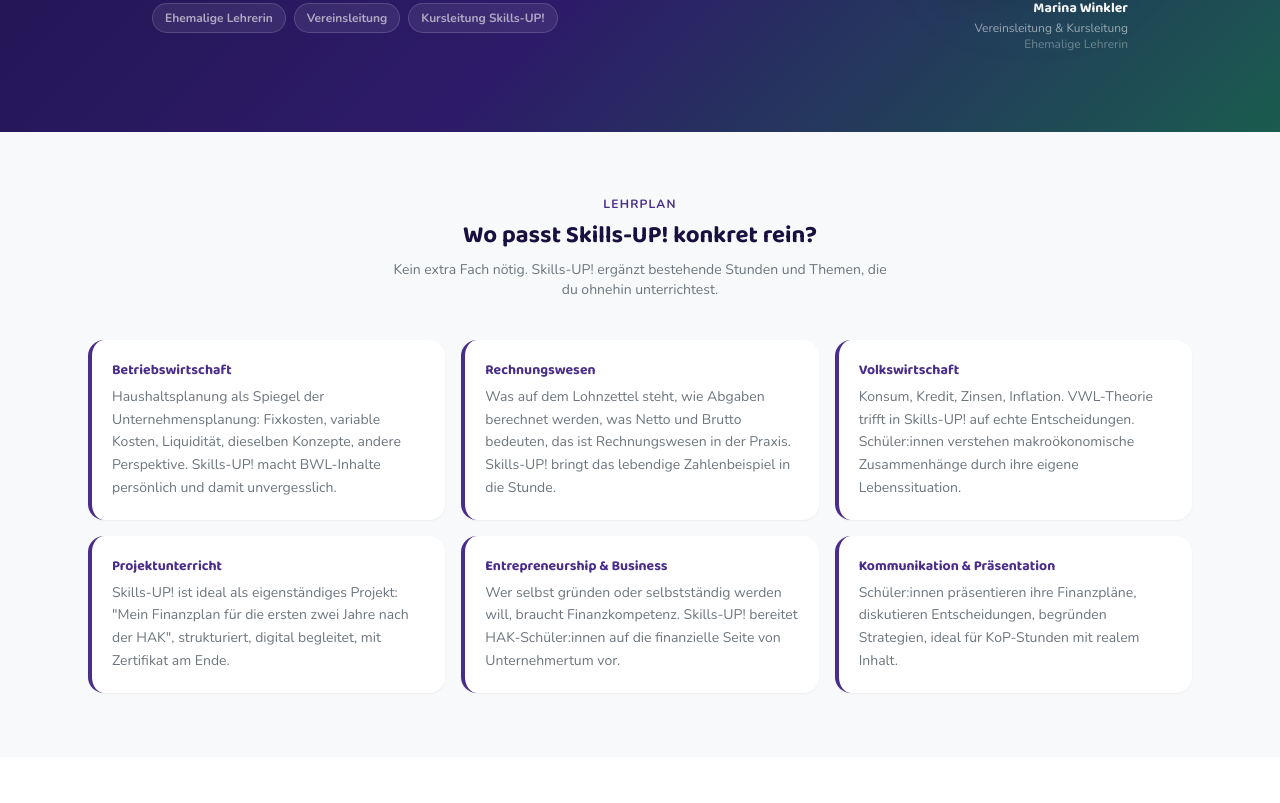
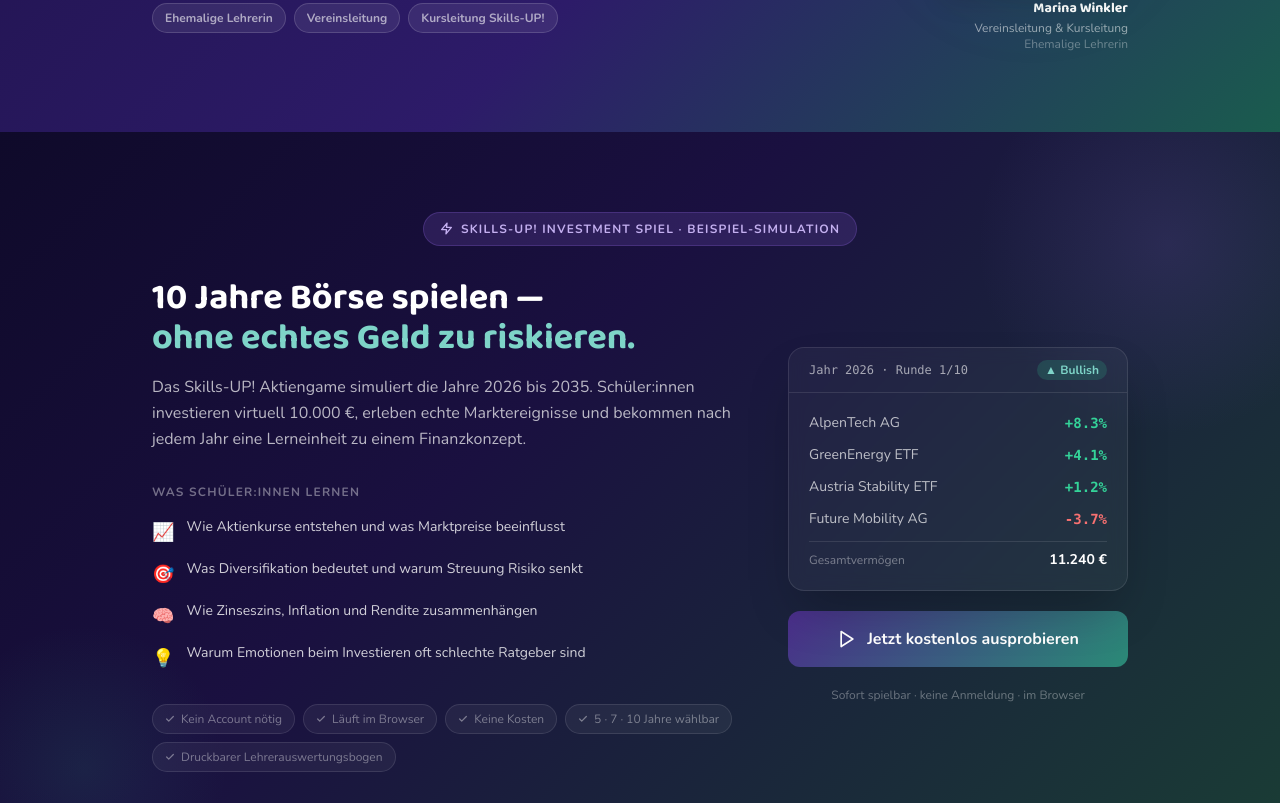
Before and after one commit to stefangeorgbauer84/digitale-zukunftsbildung, a Next.js app: page /schulen/hak in a window 1280 px wide. Shown: the part 5217-6020 px from the top of the page. Built offline with nearby package versions, Linux system fonts and the light colour scheme.

Commit message:
feat: Aktiengame CTA auf Startseite und allen Schulseiten

```diff
--- a/src/app/page.tsx
+++ b/src/app/page.tsx
@@ -7,6 +7,7 @@ import ContactForm from '@/components/ContactForm'
 import BackToTop from '@/components/BackToTop'
 import FaqAccordion from '@/components/FaqAccordion'
 import VideoSection from '@/components/VideoSection'
+import AktiengameCTA from '@/components/AktiengameCTA'
 
 export const metadata: Metadata = {
   title: 'Skills-UP! | Finanzbildung für Schulen in Österreich',
@@ -562,6 +563,11 @@ export default function HomePage() {
           ))}
         </div>
       </section>
+
+      {/* ══════════════════════════════════════════════════
+          AKTIENGAME CTA
+      ══════════════════════════════════════════════════ */}
+      <AktiengameCTA />
 
       {/* ══════════════════════════════════════════════════
           PLATFORM FEATURES
--- /dev/null
+++ b/src/components/AktiengameCTA.tsx
@@ -0,0 +1,131 @@
+'use client'
+
+import Link from 'next/link'
+
+const LERNZIELE = [
+  {
+    emoji: '📈',
+    text: 'Wie Aktienkurse entstehen und was Marktpreise beeinflusst',
+  },
+  {
+    emoji: '🎯',
+    text: 'Was Diversifikation bedeutet und warum Streuung Risiko senkt',
+  },
+  {
+    emoji: '🧠',
+    text: 'Wie Zinseszins, Inflation und Rendite zusammenhängen',
+  },
+  {
+    emoji: '💡',
+    text: 'Warum Emotionen beim Investieren oft schlechte Ratgeber sind',
+  },
+]
+
+export default function AktiengameCTA() {
+  return (
+    <section className="py-20 relative overflow-hidden" style={{ background: 'linear-gradient(135deg, #0f0a2a 0%, #1a1040 40%, #1a3d35 100%)' }}>
+      {/* Dekorative Orbs */}
+      <div className="absolute top-[-80px] right-[-80px] w-96 h-96 rounded-full pointer-events-none opacity-20"
+        style={{ background: 'radial-gradient(circle, #6b4db0 0%, transparent 70%)' }} />
+      <div className="absolute bottom-[-60px] left-[-60px] w-72 h-72 rounded-full pointer-events-none opacity-15"
+        style={{ background: 'radial-gradient(circle, #2A8A76 0%, transparent 70%)' }} />
+
+      <div className="relative z-10 max-w-5xl mx-auto px-6">
+        {/* Badge */}
+        <div className="flex justify-center mb-8">
+          <span className="inline-flex items-center gap-2 text-xs font-bold uppercase tracking-widest px-4 py-2 rounded-full border"
+            style={{ background: 'rgba(107,77,176,0.25)', color: '#c4b0f0', borderColor: 'rgba(107,77,176,0.4)' }}>
+            <svg width="13" height="13" viewBox="0 0 24 24" fill="none" stroke="currentColor" strokeWidth="2.5" strokeLinecap="round" strokeLinejoin="round">
+              <polygon points="13 2 3 14 12 14 11 22 21 10 12 10 13 2"/>
+            </svg>
+            Skills-UP! Investment Spiel · Beispiel-Simulation
+          </span>
+        </div>
+
+        <div className="grid md:grid-cols-[1fr_340px] gap-12 items-center">
+          {/* Left: Text & Lernziele */}
+          <div>
+            <h2 className="font-heading text-3xl md:text-4xl font-bold text-white mb-4 leading-tight">
+              10 Jahre Börse spielen —<br />
+              <span style={{ color: '#7ed4c8' }}>ohne echtes Geld zu riskieren.</span>
+            </h2>
+            <p className="text-white/70 text-base leading-relaxed mb-8">
+              Das Skills-UP! Aktiengame simuliert die Jahre 2026 bis 2035. Schüler:innen
+              investieren virtuell 10.000 €, erleben echte Marktereignisse und bekommen
+              nach jedem Jahr eine Lerneinheit zu einem Finanzkonzept.
+            </p>
+
+            <div className="space-y-3 mb-8">
+              <p className="text-xs font-bold uppercase tracking-widest text-white/40 mb-4">Was Schüler:innen lernen</p>
+              {LERNZIELE.map((z) => (
+                <div key={z.text} className="flex items-start gap-3">
+                  <span className="text-lg flex-shrink-0 mt-0.5">{z.emoji}</span>
+                  <span className="text-white/80 text-sm leading-relaxed">{z.text}</span>
+                </div>
+              ))}
+            </div>
+
+            <div className="flex flex-wrap gap-2 text-xs text-white/40">
+              {['Kein Account nötig', 'Läuft im Browser', 'Keine Kosten', '5 · 7 · 10 Jahre wählbar', 'Druckbarer Lehrerauswertungsbogen'].map((t) => (
+                <span key={t} className="flex items-center gap-1.5 px-3 py-1.5 rounded-full border border-white/10"
+                  style={{ background: 'rgba(255,255,255,0.05)' }}>
+                  <svg width="10" height="10" viewBox="0 0 24 24" fill="none" stroke="currentColor" strokeWidth="3" strokeLinecap="round" strokeLinejoin="round">
+                    <polyline points="20 6 9 17 4 12"/>
+                  </svg>
+                  {t}
+                </span>
+              ))}
+            </div>
+          </div>
+
+          {/* Right: Preview Card + CTA */}
+          <div className="flex flex-col items-center gap-5">
+            {/* Simulated game preview */}
+            <div className="w-full rounded-2xl overflow-hidden border border-white/10 shadow-2xl"
+              style={{ background: 'rgba(255,255,255,0.04)', backdropFilter: 'blur(8px)' }}>
+              <div className="px-5 py-3 border-b border-white/10 flex items-center justify-between">
+                <span className="text-white/60 text-xs font-mono">Jahr 2026 · Runde 1/10</span>
+                <span className="text-xs px-2 py-0.5 rounded-full font-bold"
+                  style={{ background: 'rgba(42,138,118,0.3)', color: '#7ed4c8' }}>▲ Bullish</span>
+              </div>
+              <div className="p-5 space-y-3">
+                {[
+                  { name: 'AlpenTech AG', change: '+8.3%', positive: true },
+                  { name: 'GreenEnergy ETF', change: '+4.1%', positive: true },
+                  { name: 'Austria Stability ETF', change: '+1.2%', positive: true },
+                  { name: 'Future Mobility AG', change: '-3.7%', positive: false },
+                ].map((item) => (
+                  <div key={item.name} className="flex items-center justify-between">
+                    <span className="text-white/70 text-sm">{item.name}</span>
+                    <span className={`text-sm font-bold font-mono ${item.positive ? 'text-emerald-400' : 'text-red-400'}`}>
+                      {item.change}
+                    </span>
+                  </div>
+                ))}
+                <div className="pt-2 border-t border-white/10 flex justify-between items-center">
+                  <span className="text-white/40 text-xs">Gesamtvermögen</span>
+                  <span className="text-white font-bold text-sm">11.240 €</span>
+                </div>
+              </div>
+            </div>
+
+            {/* CTA Button */}
+            <Link
+              href="/aktiengame"
+              className="w-full flex items-center justify-center gap-2.5 py-4 px-6 rounded-xl font-bold text-base transition-all hover:scale-[1.02] hover:shadow-2xl"
+              style={{ background: 'linear-gradient(135deg, #4a2d8a 0%, #2A8A76 100%)', color: '#fff' }}
+            >
+              <svg width="20" height="20" viewBox="0 0 24 24" fill="none" stroke="currentColor" strokeWidth="2" strokeLinecap="round" strokeLinejoin="round">
+                <polygon points="5 3 19 12 5 21 5 3"/>
+              </svg>
+              Jetzt kostenlos ausprobieren
+            </Link>
+            <p className="text-white/35 text-xs text-center">
+              Sofort spielbar · keine Anmeldung · im Browser
+            </p>
+          </div>
+        </div>
+      </div>
+    </section>
+  )
+}
--- a/src/components/SchulPage.tsx
+++ b/src/components/SchulPage.tsx
@@ -3,6 +3,7 @@
 import Link from 'next/link'
 import Image from 'next/image'
 import SiteNav from '@/components/SiteNav'
+import AktiengameCTA from '@/components/AktiengameCTA'
 import SiteFooter from '@/components/SiteFooter'
 import VideoSection from '@/components/VideoSection'
 
@@ -613,6 +614,9 @@ export default function SchulPage({
         </div>
       </section>
 
+      {/* ── Aktiengame CTA ──────────────────────────────────── */}
+      <AktiengameCTA />
+
       {/* ── Lehrplan-Passung ────────────────────────────────── */}
       <section className="py-16 bg-gray-50">
         <div className="max-w-6xl mx-auto px-6">
```
Also changed, not shown: 1 other file (tests, documents, lock files or other folders).
